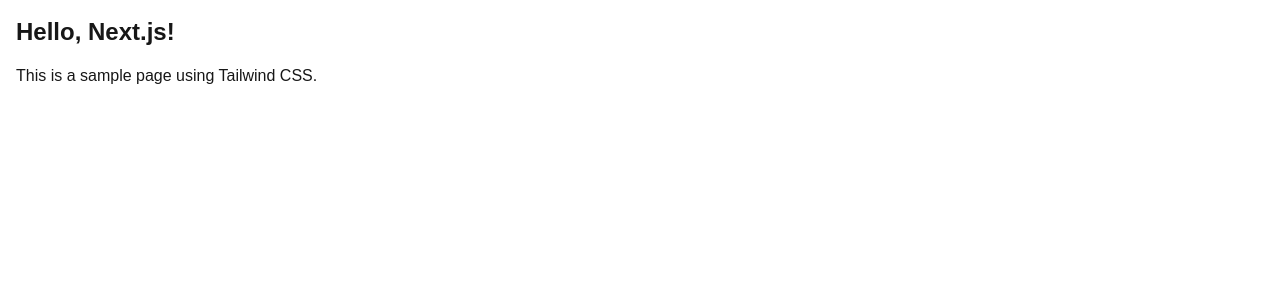
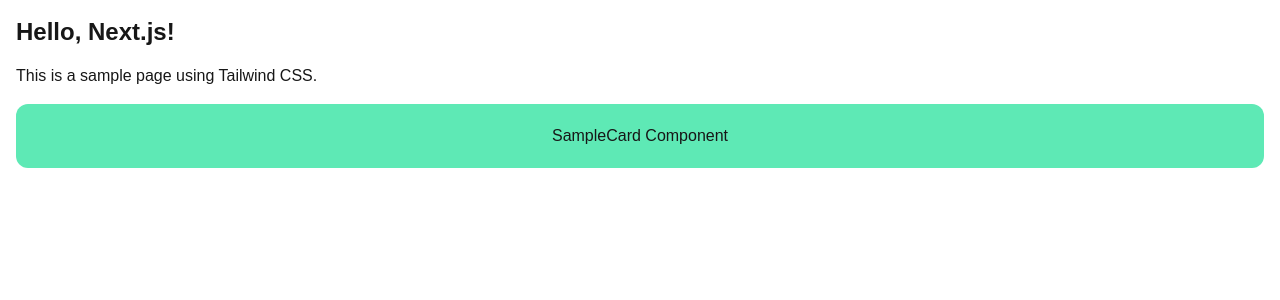
Before and after one commit to tf63/next-template-15, a Next.js app: page / in a window 1280 px wide. Shown: the top 300 px of the page. Built offline with nearby package versions, Linux system fonts and the light colour scheme.

Commit message:
fix: tailwind settings

```diff
--- a/package.json
+++ b/package.json
@@ -37,7 +37,9 @@
 		"@storybook/addon-vitest": "10.0.6",
 		"@storybook/nextjs-vite": "10.0.6",
 		"@storybook/react": "10.0.6",
-		"@tailwindcss/vite": "4.1.16",
+		"@tailwindcss/cli": "4.1.17",
+		"@tailwindcss/postcss": "4.1.17",
+		"@tailwindcss/vite": "4.1.17",
 		"@testing-library/jest-dom": "6.9.1",
 		"@testing-library/react": "16.3.0",
 		"@testing-library/user-event": "14.6.1",
@@ -52,7 +54,7 @@
 		"prettier-plugin-tailwindcss": "0.6.14",
 		"storybook": "10.0.6",
 		"storybook-addon-pseudo-states": "10.0.6",
-		"tailwindcss": "4.1.13",
+		"tailwindcss": "4.1.17",
 		"tsx": "4.20.6",
 		"typescript": "5.9.2",
 		"vite": "7.1.5",
--- /dev/null
+++ b/postcss.config.mjs
@@ -0,0 +1,7 @@
+const config = {
+	plugins: {
+		"@tailwindcss/postcss": {},
+	},
+}
+
+export default config
--- a/src/app/page.tsx
+++ b/src/app/page.tsx
@@ -1,8 +1,12 @@
+import { SampleBlock } from "../features/sample/sample-block/sample-block"
+
 export default function Page() {
 	return (
 		<main className="space-y-4 p-4">
 			<h1 className="text-2xl font-bold">Hello, Next.js!</h1>
 			<p className="text-foreground">This is a sample page using Tailwind CSS.</p>
+
+			<SampleBlock />
 		</main>
 	)
 }
```
Also changed, not shown: 1 other file (tests, documents, lock files or other folders).
